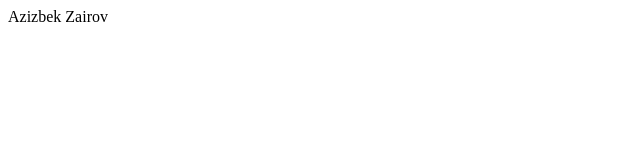
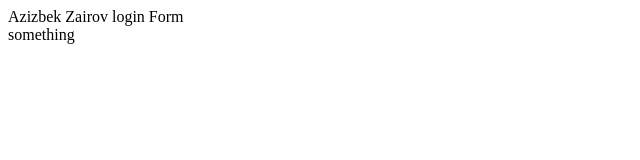
Before and after one commit to azizbekzairov99/My-App, a plain HTML site: page index.html in a window 1280 px wide. Shown: the whole page, without its empty margins (0-640 px from the left). Drawn offline with Linux system fonts and the light colour scheme.

Commit message:
login form

```diff
--- /dev/null
+++ b/Aziz/app2.js
@@ -0,0 +1 @@
+console.log("anotherthings");
--- /dev/null
+++ b/Aziz2/app3.js
@@ -0,0 +1 @@
+console.log("something");
--- a/index.html
+++ b/index.html
@@ -7,6 +7,9 @@
     <title>Document</title>
   </head>
   <body>
-    Azizbek Zairov
+    Azizbek Zairov login Form
+    <div>
+      something
+    </div>
   </body>
 </html>
```
Also changed, not shown: login.html (added, +1 -0 lines), log.txt (added).
